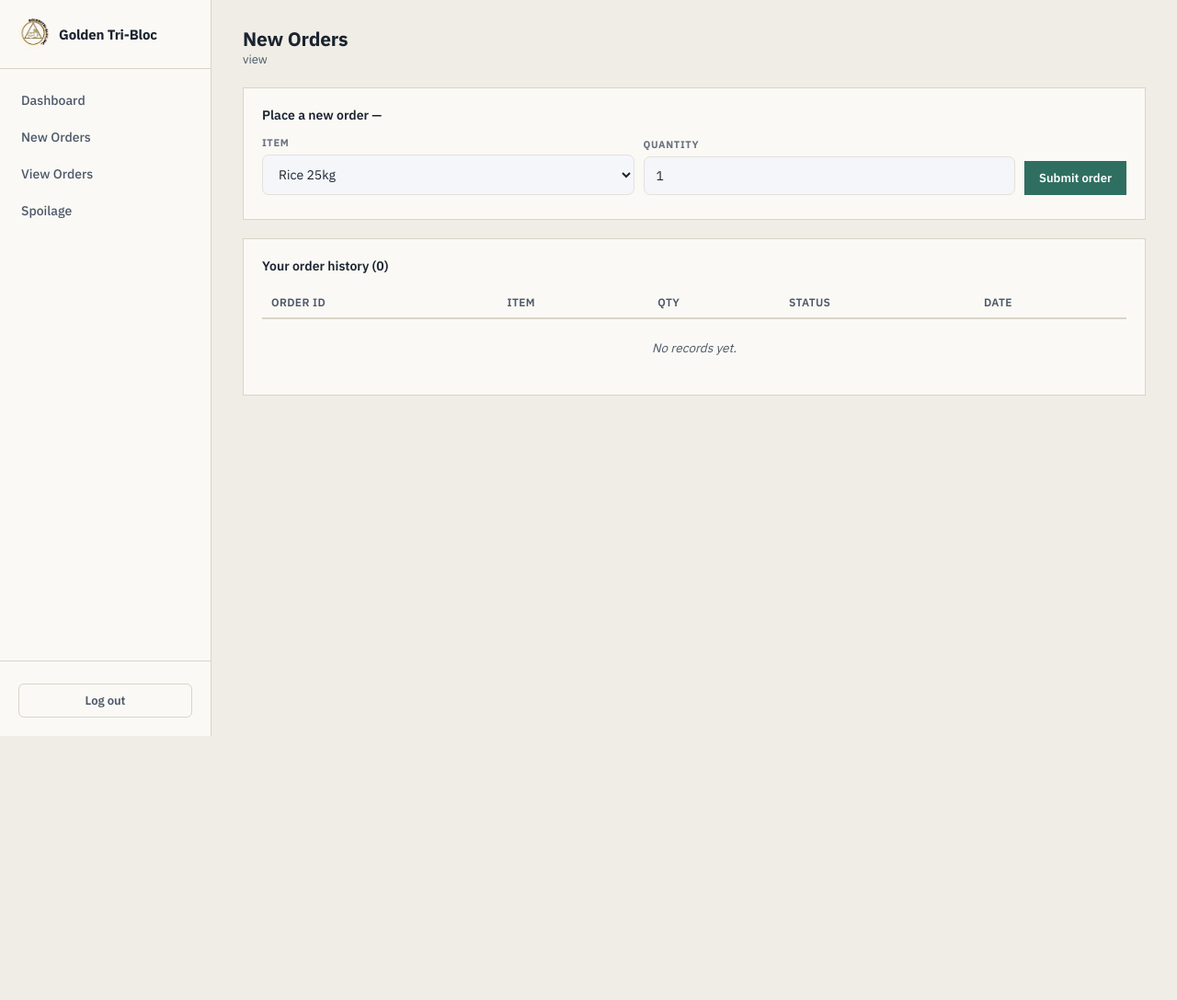
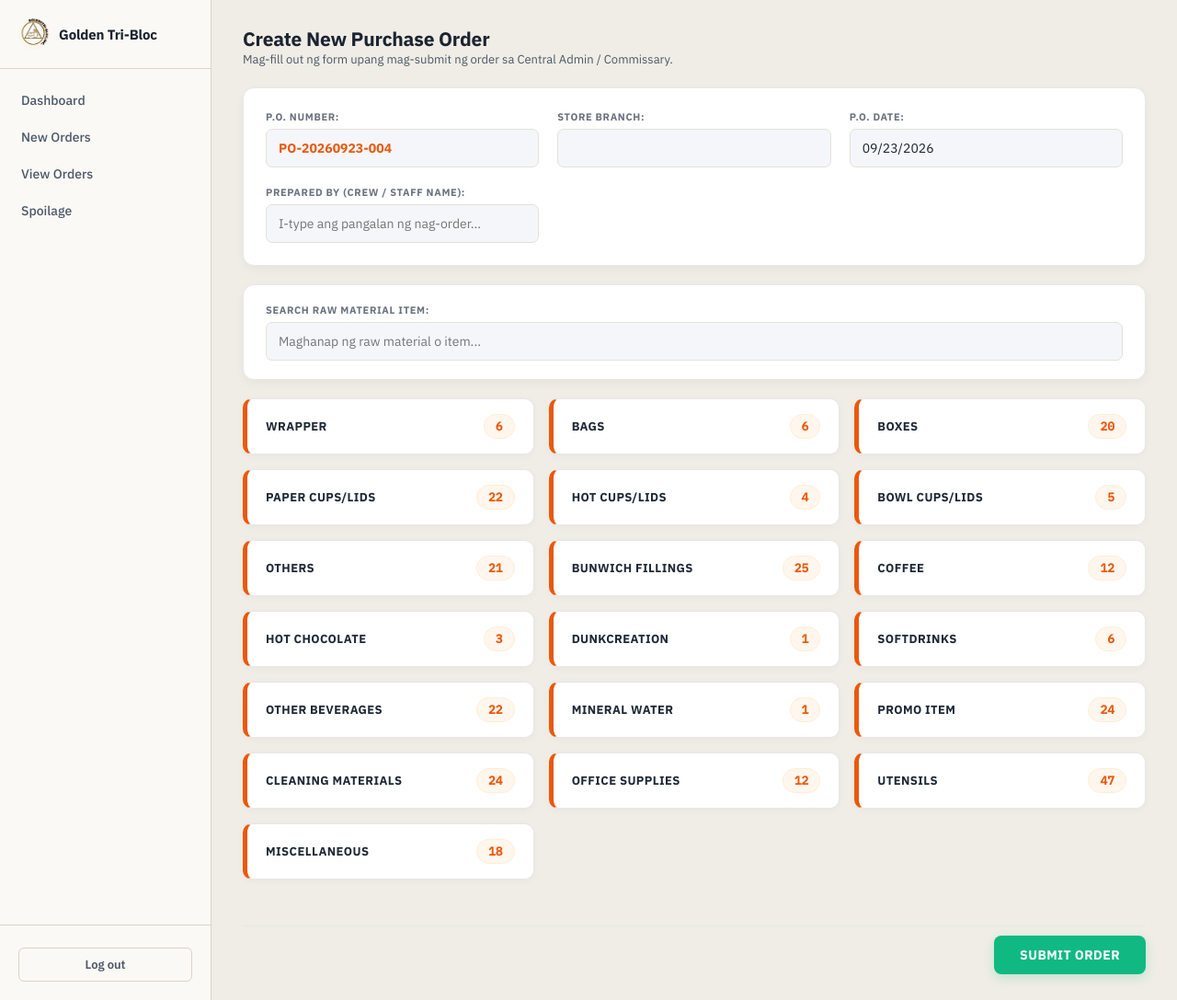
Before and after one commit to kviernes255lfi-a11y/GTBI-Multi-Store-Ordering-System, a Flask app: template templates/store/new_order.html in a window 1280 px wide. Shown: the whole page at 92% size. Before the commit the page ends 800 px from the top, so only its background shows below. Run offline with Flask 3, Linux system fonts and the light colour scheme; the template is opened without the code that fills it: values that come from a table or form of the project are taken from there, others are empty; data comes from the database, SQL or seed files in the repository.

Commit message:
Update new_order.html

```diff
--- a/templates/store/new_order.html
+++ b/templates/store/new_order.html
@@ -1,33 +1,64 @@
 {% extends "base.html" %}
-{% block title %}New Orders — Golden Tri-Bloc Inc.{% endblock %}
-{% block page_title %}New Orders{% endblock %}
-{% block page_sub %}{{ current_user.store.name }} view{% endblock %}
+{% block title %}New Order — Golden Tri-Bloc Inc.{% endblock %}
+{% block page_title %}Create New Purchase Order{% endblock %}
+{% block page_sub %}Mag-fill out ng form upang mag-submit ng order sa Central Admin / Commissary.{% endblock %}
 {% block content %}
-<div class="panel">
-  <h3>Place a new order — {{ current_user.store.name }}</h3>
-  <form method="post" class="form-row">
-    <div class="field"><label>Item</label>
-      <select name="item_name">{% for it in items %}<option value="{{ it.name }}">{{ it.name }}</option>{% endfor %}</select>
+
+<div class="order-form-container">
+
+  <!-- Top Meta Form Info -->
+  <div class="order-meta-box">
+    <div class="field" style="margin-bottom:0;">
+      <label>P.O. Number:</label>
+      <input type="text" value="{{ po_number|default('PO-20260923-004') }}" readonly style="color: #EA580C; font-weight: 700;">
     </div>
-    <div class="field"><label>Quantity</label><input name="qty" type="number" min="1" value="1"></div>
-    <button class="add-btn" type="submit">Submit order</button>
-  </form>
+    <div class="field" style="margin-bottom:0;">
+      <label>Store Branch:</label>
+      <input type="text" value="{{ current_user.store.name }}" readonly>
+    </div>
+    <div class="field" style="margin-bottom:0;">
+      <label>P.O. Date:</label>
+      <input type="text" value="{{ current_date|default('09/23/2026') }}" readonly>
+    </div>
+    <div class="field" style="margin-bottom:0;">
+      <label>Prepared By (Crew / Staff Name):</label>
+      <input type="text" placeholder="I-type ang pangalan ng nag-order...">
+    </div>
+  </div>
+
+  <!-- Search Raw Material Box -->
+  <div class="search-item-box">
+    <div class="field" style="margin-bottom:0;">
+      <label>Search Raw Material Item:</label>
+      <input type="text" placeholder="Maghanap ng raw material o item...">
+    </div>
+  </div>
+
+  <!-- Items Grid Cards -->
+  <div class="items-grid">
+    {% set items = [
+      ("WRAPPER", 6), ("BAGS", 6), ("BOXES", 20),
+      ("PAPER CUPS/LIDS", 22), ("HOT CUPS/LIDS", 4), ("BOWL CUPS/LIDS", 5),
+      ("OTHERS", 21), ("BUNWICH FILLINGS", 25), ("COFFEE", 12),
+      ("HOT CHOCOLATE", 3), ("DUNKCREATION", 1), ("SOFTDRINKS", 6),
+      ("OTHER BEVERAGES", 22), ("MINERAL WATER", 1), ("PROMO ITEM", 24),
+      ("CLEANING MATERIALS", 24), ("OFFICE SUPPLIES", 12), ("UTENSILS", 47),
+      ("MISCELLANEOUS", 18)
+    ] %}
+
+    {% for name, count in items %}
+    <div class="item-card-box">
+      <span class="item-name">{{ name }}</span>
+      <span class="item-count-badge">{{ count }}</span>
+    </div>
+    {% endfor %}
+  </div>
+
+  <!-- Submit Action Row -->
+  <div class="order-actions-row">
+    <button type="submit" class="submit-order-btn">Submit Order</button>
+  </div>
+
 </div>
-<div class="panel">
-  <h3>Your order history ({{ orders|length }})</h3>
-  <table>
-    <thead><tr><th>Order ID</th><th>Item</th><th>Qty</th><th>Status</th><th>Date</th></tr></thead>
-    <tbody>
-      {% for o in orders %}
-      <tr>
-        <td class="mono">ORD-{{ '%04d'|format(o.id) }}</td><td>{{ o.item_name }}</td><td>{{ o.qty }}</td>
-        <td><span class="badge {{ o.status|lower }}">{{ o.status }}</span></td>
-        <td>{{ o.created_at.strftime('%b %d, %Y') }}</td>
-      </tr>
-      {% else %}
-      <tr class="empty-row"><td colspan="5">No records yet.</td></tr>
-      {% endfor %}
-    </tbody>
-  </table>
-</div>
+
 {% endblock %}
```
